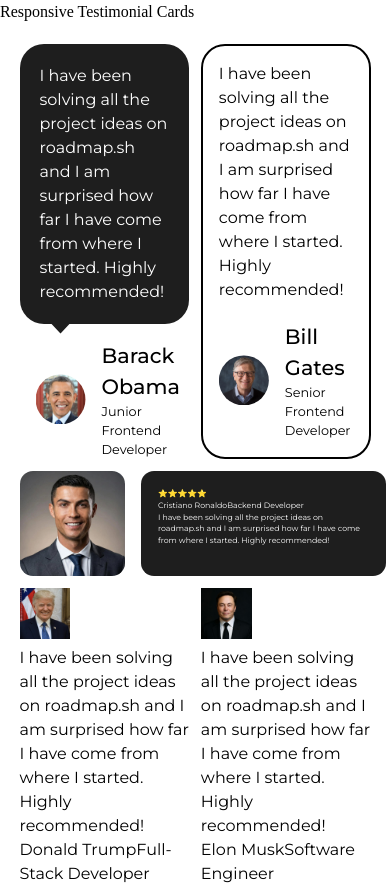
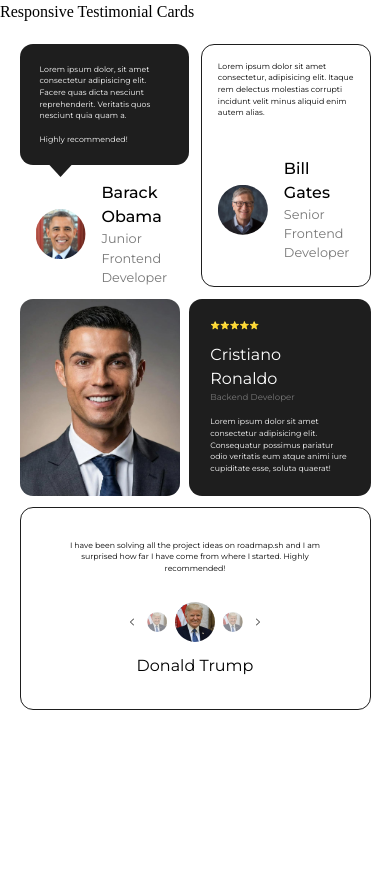
Before and after one commit to mahdi-khoshkhabar/Testimonial-Cards, a plain HTML site: page index.html in a window 390 px wide. Shown: the top 889 px of the page. After the commit the page ends 844 px from the top, so only its background shows below. Drawn offline with Linux system fonts and the light colour scheme.

Commit message:
Add left and right arrow SVG icons and enhance dynamic card layout with new styles

```diff
--- a/cards.css
+++ b/cards.css
@@ -3,6 +3,8 @@
 
     --message-background-color: #1E1E1E;
     --meseage-text-color: #FFFFFF;
+
+    --border-radius: calc(100vw / 30);
 }
 
 img {
@@ -10,18 +12,24 @@ img {
 }
 
 main {
+    --main-padding: 5vw;
     display: grid;
     gap: 3vw;
-    padding: 5vw;
+    padding: var(--main-padding);
     grid-template-columns: 1fr 1fr;
     grid-template-areas:
         "v1 v2"
-        "v3 v3";
+        "v3 v3"
+        "dynamic dynamic";
 }
 
 .card {
     font-family: 'Montserrat', sans-serif;
-    font-size: max(1rem, 2vw);
+    font-size: 2vw;
+}
+
+.card .author {
+    font-size: max(1rem, 3vw);;
 }
 
 .card.v1 {
@@ -36,8 +44,7 @@ main {
     gap: 1rem;
     grid-area: v1;
 }
-
-.card:is(.v1, .v2) .profile-photo {
+:is(.v1, .v2, .dynamic) .profile-photo {
     width: var(--profile-width);
     aspect-ratio: 1/1;
     object-fit: cover;
@@ -56,7 +63,7 @@ main {
     min-height: 50px;
     grid-area: message;
     padding: 20px;
-    border-radius: 1.5rem;
+    border-radius: var(--border-radius);
     position: relative;
 }
 
@@ -80,7 +87,6 @@ main {
 .card.v1 .author,
 .card.v2 .author {
     font-weight: 600;
-    font-size: max(1.3rem, 2.3vw);
     display: flex;
     flex-direction: column;
     justify-content: center;
@@ -93,8 +99,8 @@ main {
 }
 
 .card.v2 {
-    border: 2px solid black;
-    border-radius: 1.5rem;
+    border: 0.2vw solid var(--message-background-color);
+    border-radius: var(--border-radius);
     padding: 1rem;
     display: grid;
     grid-template-columns: var(--profile-width);
@@ -110,16 +116,20 @@ main {
 
 /* v3 */
 .card.v3 {
-    --border-radius: calc((100vw)/30);
+    --v3-padding: calc(var(--main-padding) / 2);
+    --photo-size: max(160px, 35vw);
+
     grid-area: v3;
-    display: grid;
-    grid-template-areas:
-    "profile-photo-large end-section";
-    grid-template-columns: 30% 70%;
-    gap: 1rem;
-    height: 100%;
+    display: flex;
+    gap: var(--v3-padding);
     width: 100%;
-    font-size: 2vw;
+    align-items: stretch;
+}
+
+.desc {
+    font-size: 2.2vw;
+    display: block;
+    color: #787878;
 }
 
 .rate {
@@ -127,20 +137,65 @@ main {
 }
 
 .end-section {
-    --pad: 7%;
+    --pad: 6%;
     padding: var(--pad);
-    width: 100;
+    flex: 1 1 0%;
+    min-width: 0;
     background-color: var(--message-background-color);
-    grid-area: end-section;
     color: var(--meseage-text-color);
     border-radius: var(--border-radius);
+    display: flex;
+    flex-direction: column;
+    gap: 12px;
 }
 
-/* Large prf */
+
 .card.v3 .profile-photo {
-    width: 100%;
-    aspect-ratio: 1/1;
+    width: var(--photo-size);
+    height: auto;
+    aspect-ratio: 1 / 1;
+    object-fit: cover;
     border-radius: var(--border-radius);
-    grid-area: profile-photo-large;
+    flex-shrink: 0;
     display: block;
 }
+
+/* dynamic card */
+.card.dynamic {
+    grid-area: dynamic;
+    padding: 8vw;
+    display: flex;
+    flex-direction: column;
+    border: 0.2vw solid var(--message-background-color);
+    border-radius: var(--border-radius);
+    align-items: center;
+}
+.dynamic .profile-photo {
+    --dynamic-photo-width: clamp(40px, 8vw, 130px);
+    width: var(--dynamic-photo-width);
+}
+.dynamic .message {
+    text-align: center;
+}
+.dynamic .aside-profile {
+    opacity: 0.5;
+    width: calc(var(--dynamic-photo-width) - 20px);
+}
+.card.dynamic .arrow {
+    width: 2vw;
+}
+.profile-selector {
+    display: flex;
+    margin-top: 7vw;
+}
+.profile-selector img {
+    margin: 0 1vw;
+}
+.profile-selector .arrow {
+    margin: 0 2vw;
+}
+.dynamic .author {
+    font-size: max(1rem, 2vw);
+    text-align: center;
+    margin-top: 3vw;
+}
--- a/index.html
+++ b/index.html
@@ -35,20 +35,18 @@
     <main>
         <div class="card v1">
             <img src="./assets/images/Barack Obama.jpg" alt="Barack Obama" class="profile-photo">
-            <div class="message">I have been solving all the project
-                ideas on roadmap.sh and I am
-                surprised how far I have come from
-                where I started.
-                Highly recommended!</div>
+            <div class="message">Lorem ipsum dolor, sit amet consectetur adipisicing elit. Facere quas dicta nesciunt
+                reprehenderit. Veritatis quos nesciunt quia quam a.
+                <br>
+                <br>
+                Highly recommended!
+            </div>
             <p class="author">Barack Obama<span class="desc">Junior Frontend Developer</span></p>
         </div>
         <div class="card v2">
             <img src="./assets/images/Bill Gates.JPEG" alt="Bill Gates" class="profile-photo">
-            <div class="message">I have been solving all the project
-                ideas on roadmap.sh and I am
-                surprised how far I have come from
-                where I started.
-                Highly recommended!</div>
+            <div class="message">Lorem ipsum dolor sit amet consectetur, adipisicing elit. Itaque rem delectus molestias
+                corrupti incidunt velit minus aliquid enim autem alias.</div>
             <p class="author">Bill Gates<span class="desc">Senior Frontend Developer</span></p>
         </div>
         <div class="card v3">
@@ -56,66 +54,24 @@
             <section class="end-section">
                 <div class="rate">⭐️⭐️⭐️⭐️⭐️</div>
                 <p class="author">Cristiano Ronaldo<span class="desc">Backend Developer</span></p>
-                <div class="message">I have been solving all the project
-                    ideas on roadmap.sh and I am
-                    surprised how far I have come from
-                    where I started.
-                    Highly recommended!</div>
+                <div class="message">Lorem ipsum dolor sit amet consectetur adipisicing elit. Consequatur possimus
+                    pariatur odio veritatis eum atque animi iure cupiditate esse, soluta quaerat!</div>
             </section>
         </div>
-        <div class="card v4">
-            <img src="./assets/images/Donald Trump.JPEG" alt="Donald Trump" class="profile-photo">
+        <div class="card dynamic">
             <div class="message">I have been solving all the project
                 ideas on roadmap.sh and I am
                 surprised how far I have come from
                 where I started.
                 Highly recommended!</div>
-            <p class="author">Donald Trump<span class="desc">Full-Stack Developer</span></p>
-        </div>
-        <div class="card v5">
-            <img src="./assets/images/Elon Musk.jpg" alt="Elon Musk" class="profile-photo">
-            <div class="message">I have been solving all the project
-                ideas on roadmap.sh and I am
-                surprised how far I have come from
-                where I started.
-                Highly recommended!</div>
-            <p class="author">Elon Musk<span class="desc">Software Engineer</span></p>
-        </div>
-        <div class="card v6">
-            <img src="./assets/images/Jackie Chan.jpg" alt="Jackie Chan" class="profile-photo">
-            <div class="message">I have been solving all the project
-                ideas on roadmap.sh and I am
-                surprised how far I have come from
-                where I started.
-                Highly recommended!</div>
-            <p class="author">Jackie Chan<span class="desc">Engineering Manager</span></p>
-        </div>
-        <div class="card v7">
-            <img src="./assets/images/Lionel Messi.jpg" alt="Lionel Messi" class="profile-photo">
-            <div class="message">I have been solving all the project
-                ideas on roadmap.sh and I am
-                surprised how far I have come from
-                where I started.
-                Highly recommended!</div>
-            <p class="author">Lionel Messi<span class="desc">Technical Lead (Tech Lead)</span></p>
-        </div>
-        <div class="card v8">
-            <img src="./assets/images/MrBeast.jpg" alt="MrBeast" class="profile-photo">
-            <div class="message">I have been solving all the project
-                ideas on roadmap.sh and I am
-                surprised how far I have come from
-                where I started.
-                Highly recommended!</div>
-            <p class="author">MrBeast<span class="desc">UI/UX Designer</span></p>
-        </div>
-        <div class="card v9">
-            <img src="./assets/images/Taylor Swift.JPEG" alt="Taylor Swift" class="profile-photo">
-            <div class="message">I have been solving all the project
-                ideas on roadmap.sh and I am
-                surprised how far I have come from
-                where I started.
-                Highly recommended!</div>
-            <p class="author">Taylor Swift<span class="desc">DevOps Engineer</span></p>
+            <div class="profile-selector">
+                <img src="./assets/icons/left-arrow.svg" alt="left arrow" class="arrow">
+                <img src="./assets/images/Donald Trump.JPEG" alt="Donald Trump" class="profile-photo aside-profile">
+                <img src="./assets/images/Donald Trump.JPEG" alt="Donald Trump" class="profile-photo">
+                <img src="./assets/images/Donald Trump.JPEG" alt="Donald Trump" class="profile-photo aside-profile">
+                <img src="./assets/icons/right-arrow.svg" alt="right arrow" class="arrow">
+            </div>
+            <p class="author">Donald Trump</p>
         </div>
     </main>
     <footer></footer>
--- a/main.css
+++ b/main.css
@@ -32,6 +32,11 @@ footer, header, hgroup, menu, nav, section {
 body {
 	line-height: 1.5;
 }
+
+main {
+    overflow: hidden;
+}
+
 ol, ul {
 	list-style: none;
 }
```
Also changed, not shown: assets/icons/left-arrow.svg (added), assets/icons/right-arrow.svg (added).
